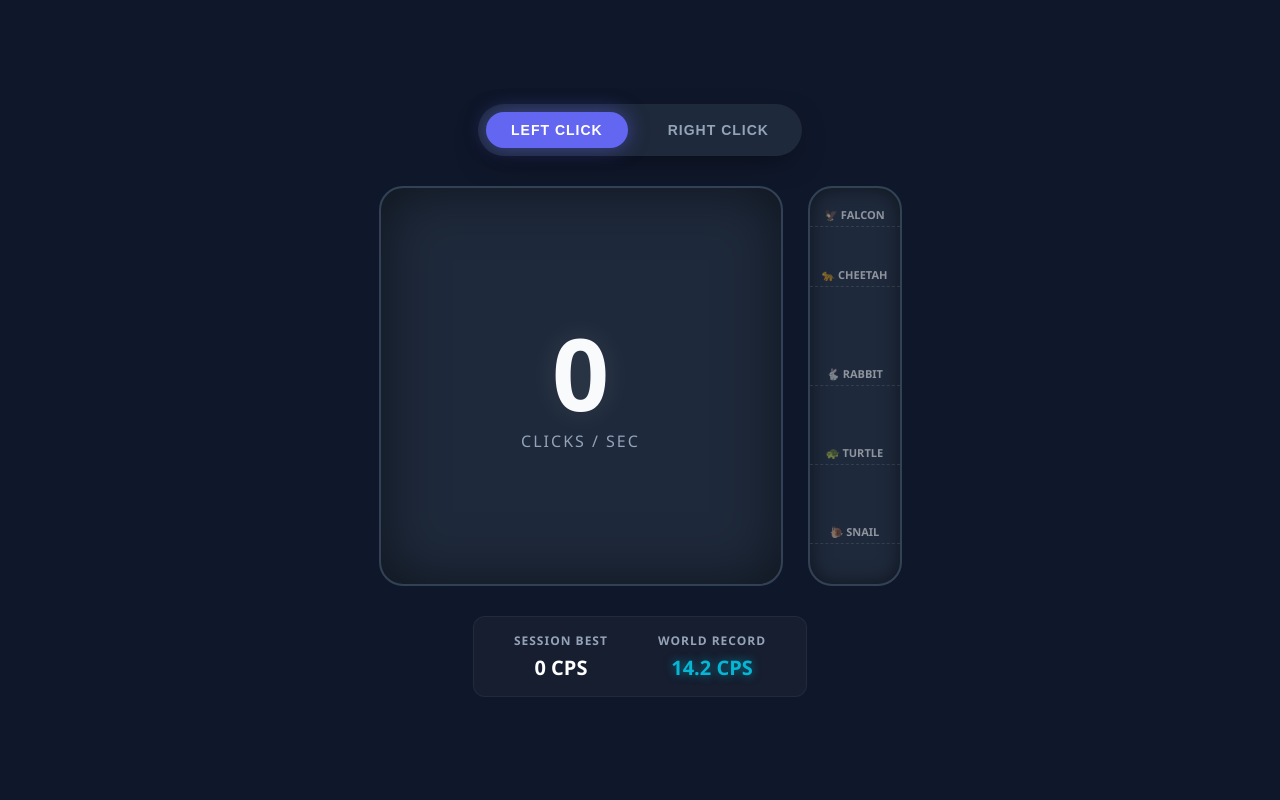
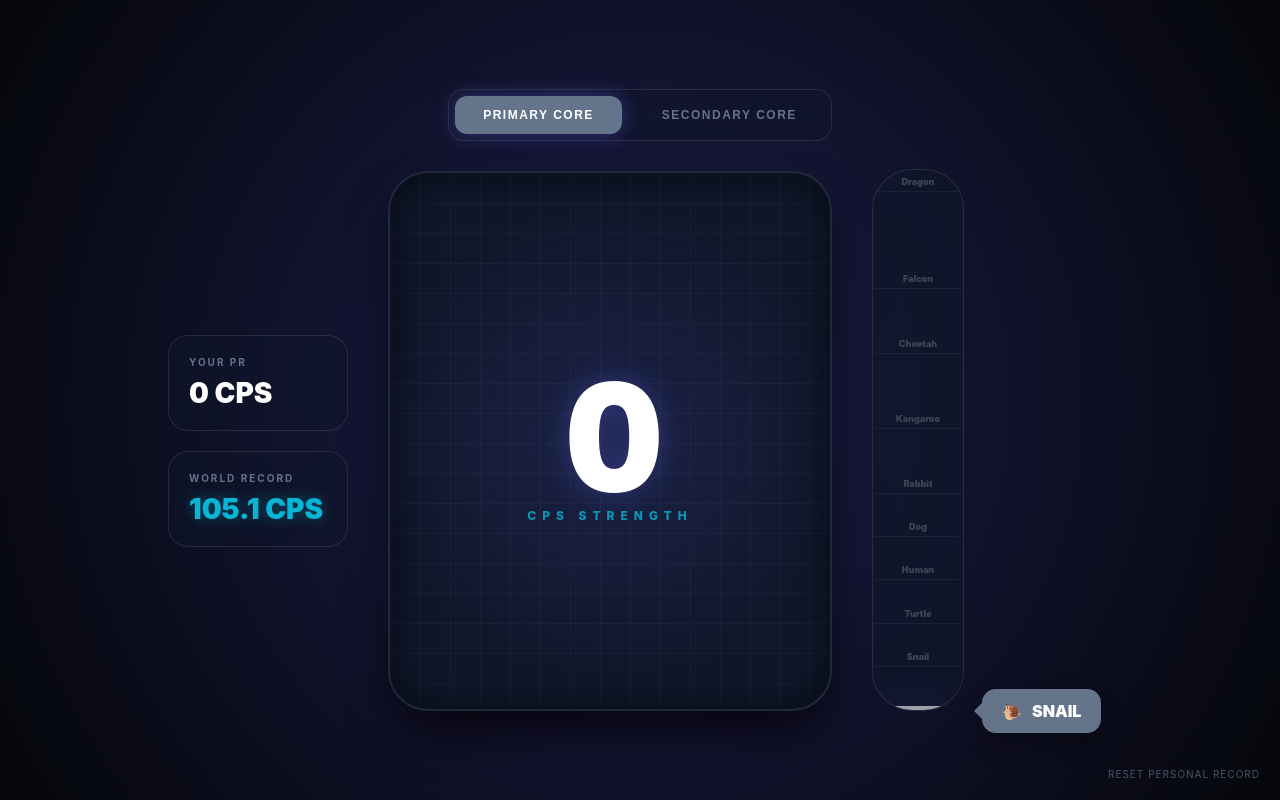
Before and after one commit to milesma2639-rgb/CPS-test, a plain HTML site: page index.html in a window 1280 px wide. Drawn offline with Linux system fonts and the light colour scheme.

Commit message:
index.html

```diff
--- a/index.html
+++ b/index.html
@@ -3,20 +3,21 @@
 <head>
     <meta charset="UTF-8">
     <meta name="viewport" content="width=device-width, initial-scale=1.0">
-    <title>Infinite Click Speed Test</title>
+    <title>Click Speed Arena: Pro Sidebar</title>
     <style>
         :root {
-            --bg: #0f172a;
-            --surface: #1e293b;
-            --primary: #6366f1; /* Indigo */
-            --accent: #06b6d4; /* Cyan */
+            --bg: #05070a;
+            --surface: #0f172a;
+            --primary: #6366f1;
+            --accent: #06b6d4;
             --text: #f8fafc;
-            --glow: 0 0 20px rgba(99, 102, 241, 0.5);
+            --panel-border: rgba(255, 255, 255, 0.1);
         }
 
         body {
-            font-family: 'Segoe UI', system-ui, sans-serif;
+            font-family: 'Inter', system-ui, -apple-system, sans-serif;
             background-color: var(--bg);
+            background-image: radial-gradient(circle at 50% 50%, #1e1b4b 0%, #05070a 100%);
             color: var(--text);
             margin: 0;
             display: flex;
@@ -25,292 +26,425 @@
             justify-content: center;
             min-height: 100vh;
             user-select: none;
+            overflow: hidden;
         }
 
-        /* --- HEADER & TOGGLES --- */
+        /* --- HEADER --- */
         .header {
             display: flex;
-            gap: 15px;
+            gap: 12px;
             margin-bottom: 30px;
-            background: var(--surface);
-            padding: 8px;
-            border-radius: 50px;
-            box-shadow: 0 10px 30px -10px rgba(0,0,0,0.5);
+            background: rgba(15, 23, 42, 0.6);
+            padding: 6px;
+            border-radius: 16px;
+            border: 1px solid var(--panel-border);
+            backdrop-filter: blur(10px);
+            z-index: 20;
         }
 
         .mode-btn {
             background: transparent;
-            color: #94a3b8;
+            color: #64748b;
             border: none;
-            padding: 10px 25px;
-            border-radius: 40px;
+            padding: 12px 28px;
+            border-radius: 12px;
             cursor: pointer;
-            font-weight: 700;
-            font-size: 14px;
-            transition: 0.3s ease;
+            font-weight: 800;
+            font-size: 12px;
+            transition: all 0.2s ease;
             text-transform: uppercase;
-            letter-spacing: 1px;
+            letter-spacing: 1.5px;
         }
 
         .mode-btn.active {
             background: var(--primary);
             color: white;
-            box-shadow: var(--glow);
+            box-shadow: 0 0 20px rgba(99, 102, 241, 0.4);
         }
 
-        /* --- MAIN ARENA --- */
+        /* --- MAIN ARENA LAYOUT --- */
         .arena {
             display: flex;
-            gap: 25px;
+            gap: 40px;
             align-items: stretch;
-            height: 400px;
+            height: 540px;
+            position: relative;
         }
 
-        /* --- CLICK ZONE --- */
+        /* --- SIDEBAR STATS (NEW) --- */
+        .sidebar-stats {
+            display: flex;
+            flex-direction: column;
+            justify-content: center;
+            gap: 20px;
+            width: 180px;
+        }
+
+        .stat-card {
+            background: rgba(15, 23, 42, 0.5);
+            border: 1px solid var(--panel-border);
+            border-radius: 20px;
+            padding: 20px;
+            text-align: left;
+            backdrop-filter: blur(10px);
+            transition: transform 0.3s ease;
+        }
+
+        .stat-card:hover {
+            transform: translateX(5px);
+            border-color: var(--primary);
+        }
+
+        .stat-card h3 {
+            margin: 0;
+            font-size: 10px;
+            color: #64748b;
+            text-transform: uppercase;
+            letter-spacing: 2px;
+        }
+
+        .stat-card .value {
+            font-size: 28px;
+            font-weight: 900;
+            margin-top: 8px;
+            display: block;
+        }
+
+        .highlight-accent { color: var(--accent); text-shadow: 0 0 15px rgba(6, 182, 212, 0.4); }
+        .highlight-white { color: white; }
+
+        /* --- CLICKER PAD --- */
         .click-zone {
-            width: 400px;
-            background: var(--surface);
-            border: 2px solid #334155;
-            border-radius: 24px;
+            width: 440px;
+            background: #0f172a;
+            background-image:
+                radial-gradient(circle at center, rgba(99, 102, 241, 0.15) 0%, transparent 70%),
+                linear-gradient(rgba(255,255,255,0.03) 1px, transparent 1px),
+                linear-gradient(90deg, rgba(255,255,255,0.03) 1px, transparent 1px);
+            background-size: 100% 100%, 30px 30px, 30px 30px;
+            border: 2px solid #1e293b;
+            border-radius: 40px;
             display: flex;
             flex-direction: column;
             align-items: center;
             justify-content: center;
             cursor: crosshair;
-            transition: all 0.1s;
             position: relative;
             overflow: hidden;
-            box-shadow: inset 0 0 60px rgba(0,0,0,0.5);
+            box-shadow: 0 25px 50px -12px rgba(0, 0, 0, 0.8), inset 0 0 40px rgba(0,0,0,0.6);
         }
 
-        .click-zone:active {
+        .click-zone.active-flash {
+            border-color: var(--accent);
             transform: scale(0.98);
-            border-color: var(--accent);
-            box-shadow: inset 0 0 30px rgba(6, 182, 212, 0.2);
         }
 
         .click-zone h2 {
-            font-size: 100px;
+            font-size: 150px;
             margin: 0;
             z-index: 2;
+            font-weight: 900;
             font-variant-numeric: tabular-nums;
-            text-shadow: 0 0 30px rgba(255,255,255,0.1);
+            letter-spacing: -8px;
+            color: #fff;
+            text-shadow: 0 0 30px rgba(99, 102, 241, 0.3);
         }
 
         .click-zone p {
-            color: #94a3b8;
-            font-size: 16px;
+            color: var(--accent);
+            font-size: 12px;
             z-index: 2;
             text-transform: uppercase;
-            letter-spacing: 2px;
-            margin-top: -10px;
+            letter-spacing: 6px;
+            margin-top: -20px;
+            font-weight: 800;
+            opacity: 0.8;
         }
 
-        /* Ripple Effect */
-        .ripple {
-            position: absolute;
-            border-radius: 50%;
-            background: rgba(255, 255, 255, 0.4);
-            transform: scale(0);
-            animation: ripple-anim 0.4s linear;
-            pointer-events: none;
+        /* --- SPEEDOMETER --- */
+        .speed-container {
+            position: relative;
+            display: flex;
+            align-items: flex-end;
+            width: 240px; /* Wider to accommodate floating badge */
         }
-        @keyframes ripple-anim { to { transform: scale(3); opacity: 0; } }
 
-        /* --- SPEEDOMETER BAR --- */
         .speedometer {
             width: 90px;
-            background: var(--surface);
-            border-radius: 24px;
+            height: 100%;
+            background: rgba(15, 23, 42, 0.8);
+            border-radius: 40px;
             position: relative;
             display: flex;
             flex-direction: column-reverse;
             overflow: hidden;
-            border: 2px solid #334155;
-            box-shadow: inset 0 0 20px rgba(0,0,0,0.5);
+            border: 1px solid var(--panel-border);
+            backdrop-filter: blur(10px);
         }
 
         .fill-bar {
             width: 100%;
             height: 0%;
-            background: linear-gradient(to top, #3b82f6, #8b5cf6, #d946ef);
-            transition: height 0.15s cubic-bezier(0.4, 0, 0.2, 1);
-            opacity: 0.9;
-            box-shadow: 0 0 30px rgba(217, 70, 239, 0.6);
+            background: linear-gradient(to top, #4f46e5, #8b5cf6, #d946ef, #f43f5e);
+            box-shadow: 0 0 40px rgba(139, 92, 246, 0.4);
+            border-top: 4px solid rgba(255,255,255,0.6);
+        }
+
+        .animal-status {
+            position: absolute;
+            left: 110px;
+            bottom: 0%;
+            white-space: nowrap;
+            background: var(--primary);
+            color: white;
+            padding: 12px 20px;
+            border-radius: 14px;
+            font-weight: 900;
+            font-size: 16px;
+            box-shadow: 0 10px 20px rgba(0,0,0,0.3);
+            display: flex;
+            align-items: center;
+            gap: 10px;
+            transition: bottom 0.1s linear, background 0.3s;
+            z-index: 10;
+        }
+
+        .animal-status::before {
+            content: '';
+            position: absolute;
+            left: -8px;
+            top: 50%;
+            transform: translateY(-50%);
+            border-top: 8px solid transparent;
+            border-bottom: 8px solid transparent;
+            border-right: 8px solid var(--primary);
+            transition: border-right-color 0.3s;
         }
 
         .animal-marker {
             position: absolute;
-            left: 50%;
-            transform: translateX(-50%);
+            left: 0;
             width: 100%;
             text-align: center;
-            border-bottom: 1px dashed rgba(255,255,255,0.1);
-            color: rgba(255,255,255,0.5);
-            font-size: 11px;
+            border-bottom: 1px solid rgba(255,255,255,0.05);
+            color: rgba(255,255,255,0.2);
+            font-size: 9px;
             padding-bottom: 4px;
-            font-weight: bold;
+            font-weight: 900;
+            pointer-events: none;
+            z-index: 5;
+        }
+
+        /* Markers */
+        .m-snail { bottom: 8%; }
+        .m-turtle { bottom: 16%; }
+        .m-human { bottom: 24%; }
+        .m-dog { bottom: 32%; }
+        .m-rabbit { bottom: 40%; }
+        .m-kangaroo { bottom: 52%; }
+        .m-cheetah { bottom: 66%; }
+        .m-falcon { bottom: 78%; }
+        .m-dragon { bottom: 96%; }
+
+        .ripple {
+            position: absolute;
+            border-radius: 50%;
+            background: rgba(6, 182, 212, 0.3);
+            transform: scale(0);
+            animation: ripple-anim 0.4s ease-out;
             pointer-events: none;
         }
+        @keyframes ripple-anim { to { transform: scale(5); opacity: 0; } }
 
-        .m-snail { bottom: 10%; }   /* 1-2 CPS */
-        .m-turtle { bottom: 30%; }  /* 4-5 CPS */
-        .m-rabbit { bottom: 50%; }  /* 7-8 CPS */
-        .m-cheetah { bottom: 75%; } /* 11-12 CPS */
-        .m-falcon { bottom: 90%; }  /* 14+ CPS */
-
-        /* --- STATS ONLY (No Button) --- */
-        .footer {
-            margin-top: 30px;
-            display: flex;
-            justify-content: center;
+        /* --- UTILITY --- */
+        .reset-link {
+            position: absolute;
+            bottom: 20px;
+            right: 20px;
+            color: #475569;
+            font-size: 10px;
+            text-transform: uppercase;
+            letter-spacing: 1px;
+            cursor: pointer;
+            text-decoration: none;
         }
-
-        .stats-row {
-            display: flex;
-            gap: 50px;
-            text-align: center;
-            background: rgba(255,255,255,0.03);
-            padding: 15px 40px;
-            border-radius: 12px;
-            border: 1px solid rgba(255,255,255,0.05);
-        }
-
-        .stat-box h3 { margin: 0; font-size: 12px; color: #94a3b8; text-transform: uppercase; letter-spacing: 1px; }
-        .stat-box div { font-size: 20px; font-weight: 800; margin-top: 5px; color: white; }
-        .highlight { color: var(--accent) !important; text-shadow: 0 0 10px rgba(6, 182, 212, 0.6); }
+        .reset-link:hover { color: #94a3b8; }
 
     </style>
 </head>
 <body>
 
     <div class="header">
-        <button class="mode-btn active" id="btnLeft" onclick="setMode('left')">Left Click</button>
-        <button class="mode-btn" id="btnRight" onclick="setMode('right')">Right Click</button>
+        <button class="mode-btn active" id="btnLeft" onclick="setMode('left')">Primary Core</button>
+        <button class="mode-btn" id="btnRight" onclick="setMode('right')">Secondary Core</button>
     </div>
 
     <div class="arena">
+        <div class="sidebar-stats">
+            <div class="stat-card">
+                <h3>Your PR</h3>
+                <span class="value highlight-white" id="prDisplay">0 CPS</span>
+            </div>
+            <div class="stat-card">
+                <h3>World Record</h3>
+                <span class="value highlight-accent">105.1 CPS</span>
+            </div>
+        </div>
+
         <div class="click-zone" id="clickArea" onmousedown="handleClick(event)" oncontextmenu="return false;">
             <h2 id="cpsDisplay">0</h2>
-            <p>Clicks / Sec</p>
+            <p>CPS STRENGTH</p>
         </div>
 
-        <div class="speedometer">
-            <div class="fill-bar" id="speedBar"></div>
+        <div class="speed-container">
+            <div class="speedometer">
+                <div class="fill-bar" id="speedBar"></div>
+                <div class="animal-marker m-dragon">Dragon</div>
+                <div class="animal-marker m-falcon">Falcon</div>
+                <div class="animal-marker m-cheetah">Cheetah</div>
+                <div class="animal-marker m-kangaroo">Kangaroo</div>
+                <div class="animal-marker m-rabbit">Rabbit</div>
+                <div class="animal-marker m-dog">Dog</div>
+                <div class="animal-marker m-human">Human</div>
+                <div class="animal-marker m-turtle">Turtle</div>
+                <div class="animal-marker m-snail">Snail</div>
+            </div>
 
-            <div class="animal-marker m-falcon">🦅 FALCON</div>
-            <div class="animal-marker m-cheetah">🐆 CHEETAH</div>
-            <div class="animal-marker m-rabbit">🐇 RABBIT</div>
-            <div class="animal-marker m-turtle">🐢 TURTLE</div>
-            <div class="animal-marker m-snail">🐌 SNAIL</div>
-        </div>
-    </div>
-
-    <div class="footer">
-        <div class="stats-row">
-            <div class="stat-box">
-                <h3>Session Best</h3>
-                <div id="pbDisplay">0 CPS</div>
-            </div>
-            <div class="stat-box">
-                <h3>World Record</h3>
-                <div class="highlight">14.2 CPS</div>
+            <div class="animal-status" id="statusBadge">
+                <span id="statusEmoji">🐌</span>
+                <span id="statusName">SNAIL</span>
             </div>
         </div>
     </div>
 
+    <a class="reset-link" onclick="resetPR()">Reset Personal Record</a>
+
 <script>
-    // GAME STATE
     let mode = 'left';
-    let clickTimestamps = []; // Stores the time of every click in the last 1 second
-    let maxCPS = 0;
+    let clickTimestamps = [];
 
-    // DOM ELEMENTS
+    // Persistent Storage
+    let personalRecord = localStorage.getItem('click_arena_pr') || 0;
+
+    let currentBarHeight = 0;
+    const smoothing = 0.15;
+
+    const animals = [
+        { name: "SNAIL", emoji: "🐌", min: 0, color: "#64748b" },
+        { name: "TURTLE", emoji: "🐢", min: 1, color: "#10b981" },
+        { name: "HUMAN", emoji: "🚶", min: 5, color: "#06b6d4" },
+        { name: "DOG", emoji: "🐕", min: 8, color: "#3b82f6" },
+        { name: "RABBIT", emoji: "🐇", min: 10, color: "#8b5cf6" },
+        { name: "KANGAROO", emoji: "🦘", min: 13, color: "#d946ef" },
+        { name: "CHEETAH", emoji: "🐆", min: 25, color: "#f97316" },
+        { name: "FALCON", emoji: "🦅", min: 55, color: "#ef4444" },
+        { name: "DRAGON", emoji: "🐉", min: 90, color: "#ff0000" }
+    ];
+
     const cpsDisplay = document.getElementById('cpsDisplay');
-    const pbDisplay = document.getElementById('pbDisplay');
+    const prDisplay = document.getElementById('prDisplay');
     const speedBar = document.getElementById('speedBar');
     const clickArea = document.getElementById('clickArea');
+    const statusBadge = document.getElementById('statusBadge');
+    const statusEmoji = document.getElementById('statusEmoji');
+    const statusName = document.getElementById('statusName');
 
-    // START LOOP
+    prDisplay.innerText = `${personalRecord} CPS`;
+
     requestAnimationFrame(gameLoop);
 
     function setMode(newMode) {
         mode = newMode;
         document.getElementById('btnLeft').classList.toggle('active', mode === 'left');
         document.getElementById('btnRight').classList.toggle('active', mode === 'right');
-        resetGame(); // Auto-reset when changing modes
+        resetSession();
     }
 
     function handleClick(e) {
-        if (e.button === 2) e.preventDefault(); // Block Context Menu
-
+        if (e.button === 2) e.preventDefault();
         const requiredButton = (mode === 'left') ? 0 : 2;
         if (e.button !== requiredButton) return;
 
+        clickArea.classList.remove('active-flash');
+        void clickArea.offsetWidth;
+        clickArea.classList.add('active-flash');
+
         createRipple(e);
-
-        // Add current time to array
-        const now = Date.now();
-        clickTimestamps.push(now);
+        clickTimestamps.push(Date.now());
     }
 
     function gameLoop() {
         const now = Date.now();
-
-        // Remove clicks older than 1 second (1000ms)
-        // This creates a "Moving Window" of 1 second
         while (clickTimestamps.length > 0 && clickTimestamps[0] <= now - 1000) {
             clickTimestamps.shift();
         }
 
-        const currentCPS = clickTimestamps.length;
+        const actualCPS = clickTimestamps.length;
+        cpsDisplay.innerText = actualCPS;
 
-        // Update Display
-        cpsDisplay.innerText = currentCPS;
-
-        // Update High Score
-        if (currentCPS > maxCPS) {
-            maxCPS = currentCPS;
-            pbDisplay.innerText = maxCPS + " CPS";
-            pbDisplay.classList.add('highlight');
+        if (actualCPS > personalRecord) {
+            personalRecord = actualCPS;
+            localStorage.setItem('click_arena_pr', personalRecord);
+            prDisplay.innerText = `${personalRecord} CPS`;
+            prDisplay.classList.add('highlight-accent');
         }
 
-        // Update Bar Height (Max scale 15 CPS)
-        let percentage = (currentCPS / 15) * 100;
-        if (percentage > 100) percentage = 100;
-        speedBar.style.height = `${percentage}%`;
+        // Smart Scaling
+        let targetPercent = 0;
+        if (actualCPS <= 15) {
+            targetPercent = (actualCPS / 15) * 60;
+        } else {
+            targetPercent = 60 + ((actualCPS - 15) / 95) * 40;
+        }
+        if (targetPercent > 100) targetPercent = 100;
 
-        // Loop forever
+        currentBarHeight += (targetPercent - currentBarHeight) * smoothing;
+        speedBar.style.height = `${currentBarHeight}%`;
+
+        statusBadge.style.bottom = `calc(${currentBarHeight}% - 22px)`;
+
+        let currentAnimal = animals[0];
+        for (let i = animals.length - 1; i >= 0; i--) {
+            if (actualCPS >= animals[i].min) {
+                currentAnimal = animals[i];
+                break;
+            }
+        }
+
+        statusEmoji.innerText = currentAnimal.emoji;
+        statusName.innerText = currentAnimal.name;
+        statusBadge.style.background = currentAnimal.color;
+        document.documentElement.style.setProperty('--primary', currentAnimal.color);
+
         requestAnimationFrame(gameLoop);
     }
 
-    function resetGame() {
+    function resetSession() {
         clickTimestamps = [];
-        maxCPS = 0;
+        currentBarHeight = 0;
         cpsDisplay.innerText = "0";
-        pbDisplay.innerText = "0 CPS";
         speedBar.style.height = "0%";
-        pbDisplay.classList.remove('highlight');
     }
 
-    // Ripple Visual Effect
+    function resetPR() {
+        if(confirm("Are you sure you want to delete your Personal Record?")) {
+            personalRecord = 0;
+            localStorage.removeItem('click_arena_pr');
+            prDisplay.innerText = "0 CPS";
+            prDisplay.classList.remove('highlight-accent');
+        }
+    }
+
     function createRipple(event) {
         const circle = document.createElement("span");
-        const diameter = Math.max(clickArea.clientWidth, clickArea.clientHeight);
-        const radius = diameter / 2;
+        const diameter = 100;
         const rect = clickArea.getBoundingClientRect();
-
         circle.style.width = circle.style.height = `${diameter}px`;
-        circle.style.left = `${event.clientX - rect.left - radius}px`;
-        circle.style.top = `${event.clientY - rect.top - radius}px`;
+        circle.style.left = `${event.clientX - rect.left - (diameter/2)}px`;
+        circle.style.top = `${event.clientY - rect.top - (diameter/2)}px`;
         circle.classList.add("ripple");
-
-        const ripple = clickArea.getElementsByClassName("ripple")[0];
-        if (ripple) {
-            ripple.remove();
-        }
-
         clickArea.appendChild(circle);
+        setTimeout(() => circle.remove(), 400);
     }
 </script>
 
```
